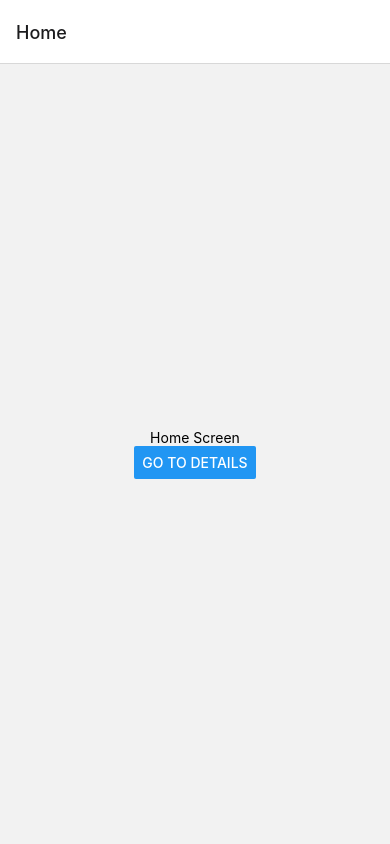
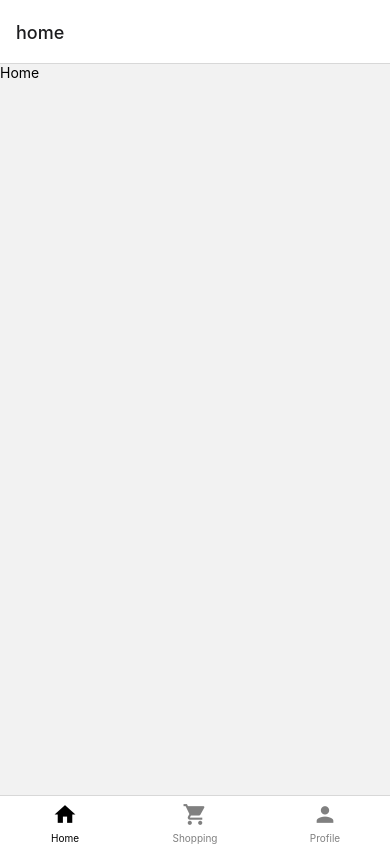
Before and after one commit to ThanhB/PRM-Shoping, a React Native app: screen /shopping in a window 390 px wide. Built offline with nearby package versions, Linux system fonts and the light colour scheme.

Commit message:
Setting up BotomTab Navigator, StackScreen Navigator

```diff
--- a/App.js
+++ b/App.js
@@ -1,44 +1,15 @@
 import { NavigationContainer } from "@react-navigation/native";
-import { createStackNavigator } from "@react-navigation/stack";
-import React, { useState } from "react";
-import { StyleSheet, Text, View, Button, TextInput, Alert } from "react-native";
+import { SafeAreaProvider } from "react-native-safe-area-context";
+import TabNavigation from "./navigation/TabNavigation";
 
-function HomeScreen({ navigation }) {
-  return (
-    <View style={{ flex: 1, alignItems: "center", justifyContent: "center" }}>
-      <Text>Home Screen</Text>
-      <Button
-        title="Go to Details"
-        onPress={() => navigation.navigate("Details")}
-      />
-    </View>
-  );
-}
 
-function DetailsScreen({ navigation }) {
-  return (
-    <View style={{ flex: 1, alignItems: "center", justifyContent: "center" }}>
-      <Text>Details Screen</Text>
-      <Button title="Go to Home" onPress={() => navigation.navigate("Home")} />
-    </View>
-  );
-}
-const Stack = createStackNavigator();
 
 export default function App() {
   return (
+    <SafeAreaProvider>
       <NavigationContainer>
-        <Stack.Navigator initialRouteName="Home">
-          <Stack.Screen name="Home" component={HomeScreen} />
-          <Stack.Screen name="Details" component={DetailsScreen} />
-        </Stack.Navigator>
+        <TabNavigation/>
       </NavigationContainer>
+    </SafeAreaProvider>
   );
 }
-
-const styles = StyleSheet.create({
-  container: {
-    padding: 10,
-    paddingTop: 100,
-  },
-});
--- /dev/null
+++ b/navigation/StackNavigation.js
@@ -0,0 +1,48 @@
+import React from 'react'
+import { createStackNavigator } from '@react-navigation/stack';
+import HomeScreen from '../screens/HomeScreen';
+import CartScreen from '../screens/CartScreen';
+import ProfileScreen from '../screens/ProfileScreen';
+
+const Stack = createStackNavigator();
+
+
+
+//Stack này chứa các màn hình như home, product detail, about...
+const HomeStack = () => {
+  return (
+    <Stack.Navigator>
+        <Stack.Screen name="home" component={HomeScreen} />
+    </Stack.Navigator>
+  )
+}
+
+//Stack này chứa các màn hình như Cart, Payment, Shopping Bag...
+const CheckoutStack = () => {
+    return (
+      <Stack.Navigator>
+          <Stack.Screen name="shopping" component={CartScreen} />
+      </Stack.Navigator>
+    )
+}
+
+//Stack này chứa các màn hình Sign in, Register
+const AuthStack = () => {
+    return (
+      <Stack.Navigator>
+          {/* <Stack.Screen name="Home" component={Home} /> */}
+      </Stack.Navigator>
+    )
+}
+
+//Stack này chứa các màn hình Profile, Logout function
+const ProfileStack = () => {
+    return (
+      <Stack.Navigator>
+          <Stack.Screen name="profile" component={ProfileScreen} />
+      </Stack.Navigator>
+    )
+}
+
+
+export {HomeStack, AuthStack, CheckoutStack, ProfileStack}
--- /dev/null
+++ b/navigation/TabNavigation.js
@@ -0,0 +1,51 @@
+import { createBottomTabNavigator } from "@react-navigation/bottom-tabs";
+import { MaterialIcons } from "@expo/vector-icons";
+import { CheckoutStack, HomeStack, ProfileStack } from "./StackNavigation";
+const Tab = createBottomTabNavigator();
+
+const TabNavigation = () => {
+  return (
+    <Tab.Navigator
+      screenOptions={{
+        tabBarActiveTintColor: "black",
+        tabBarInactiveTintColor: "gray",
+        unmountOnBlur: true,
+      }}
+    >
+      <Tab.Screen
+        name="Home"
+        component={HomeStack}
+        options={{
+          headerShown: false,
+          tabBarIcon: ({ size, color }) => (
+            <MaterialIcons name="home" size={size} color={color} />
+          ),
+        }}
+      />
+
+      <Tab.Screen
+        name="Shopping"
+        component={CheckoutStack}
+        options={{
+          headerShown: false,
+          tabBarIcon: ({ size, color }) => (
+            <MaterialIcons name="shopping-cart" size={size} color={color} />
+          ),
+        }}
+      />
+
+      <Tab.Screen
+        name="Profile"
+        component={ProfileStack}
+        options={{
+          headerShown: false,
+          tabBarIcon: ({ size, color }) => (
+            <MaterialIcons name="person" size={size} color={color} />
+          ),
+        }}
+      />
+    </Tab.Navigator>
+  );
+};
+
+export default TabNavigation;
--- /dev/null
+++ b/screens/CartScreen.js
@@ -0,0 +1,10 @@
+import React from 'react'
+import { Text } from 'react-native'
+
+const CartScreen = () => {
+  return (
+    <Text>Cart Screen</Text>
+  )
+}
+
+export default CartScreen
--- /dev/null
+++ b/screens/HomeScreen.js
@@ -0,0 +1,10 @@
+import { Text } from "react-native"
+
+
+const HomeScreen = () => {
+  return (
+    <Text>Home </Text>
+  )
+}
+
+export default HomeScreen
--- /dev/null
+++ b/screens/ProfileScreen.js
@@ -0,0 +1,10 @@
+import React from 'react'
+import { Text } from 'react-native'
+
+const ProfileScreen = () => {
+  return (
+    <Text>ProfileScreen</Text>
+  )
+}
+
+export default ProfileScreen
```
Also changed, not shown: package.json (+7 -2 lines), 1 other file (tests, documents, lock files or other folders).
